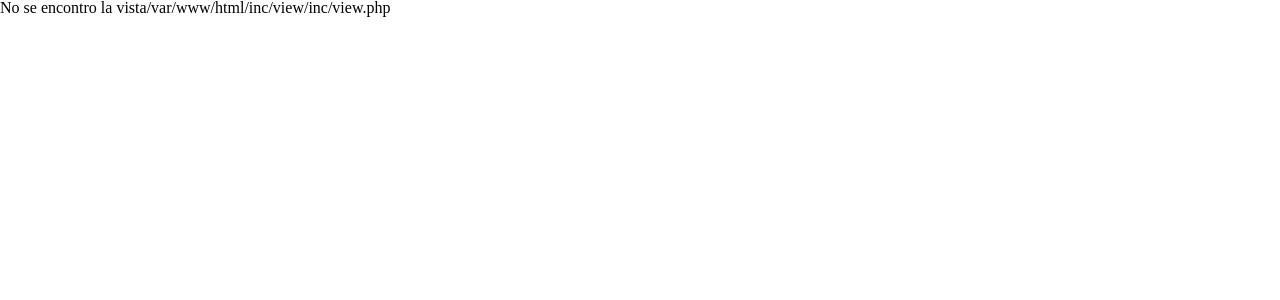
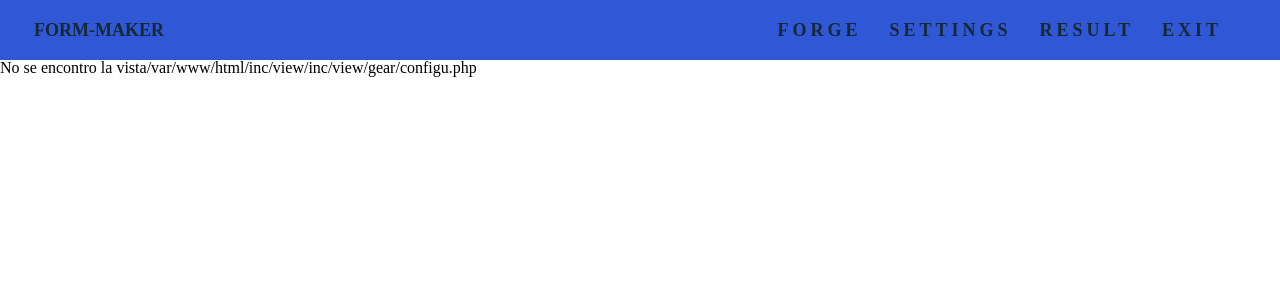
Before and after one commit to Isaac343/Neo_Maker, a PHP site: page /Neo_Maker/inc/view/gear/configu in a window 1280 px wide. Shown: the top 300 px of the page. Run offline with PHP 8.4, Linux system fonts and the light colour scheme; the visitor is signed in with stand-in values (Sample User, id 1).

Commit message:
Actualización
Navbar, login, sessions, anvil actualizados y corrección de errores

```diff
--- a/inc/request.php
+++ b/inc/request.php
@@ -7,7 +7,7 @@
     function __construct(){
       if (isset($_GET['url'])) {
         $route = filter_input(INPUT_GET, 'url', FILTER_SANITIZE_URL);
-        $route = explode('/', $route);
+        $route = explode('//', $route);
         $route = array_filter($route);
         if ($route[0] == 'index.php') {
           $this->section = 'login';
@@ -26,15 +26,15 @@
       }
     }
 
-    public function getSection(){
+    function getSection(){
 		return $this->section;
 	}
 
-		public function getPage(){
+	function getPage(){
 		return $this->page;
 	}
 
-		public function getArgument(){
+	function getArgument(){
 		return $this->argument;
 	}
   }
--- a/inc/router.php
+++ b/inc/router.php
@@ -1,8 +1,7 @@
 <?php
-  require_once 'request.php';
 	class Router{
 		function run(){
-      $request = new Request;
+            $request = new Request;
 			//Llamamos la pagina a mostrar
 			if ($request->getPage()){
 				$route = ROOT.'inc/view'.DS.$request->getSection().DS.$request->getPage().'.php';
@@ -10,9 +9,11 @@
 			else {
 				$route = ROOT.'inc/view'.DS.$request->getSection().'.php';
 			}
+
 			if(is_readable($route)){
 				require_once $route;
-			}else{
+			}
+            else{
 				echo 'No se encontro la vista'.$route;
 			}
 		}
--- a/inc/view/include/navbar.php
+++ b/inc/view/include/navbar.php
@@ -1,26 +1,17 @@
-<div class="superior_nav_bar">
-  <nav data-tabs class="bx--tabs" role="navigation">
-    <div class="bx--tabs-trigger" tabindex="0">
-      <a href="javascript:void(0)" class="bx--tabs-trigger-text" tabindex="-1"></a>
-      <svg width="10" height="5" viewBox="0 0 10 5" fill-rule="evenodd">
-        <path d="M10 0L5 5 0 0z"></path>
-      </svg>
+<nav>
+    <div class="bx--row">
+      <div class="bx--col-xs-4 ">
+          <div class="brand">
+              <a href="<?php echo URL; ?>">Form-maker</a>
+          </div>
+      </div>
+      <div class="bx--col-xs-8 ">
+          <ul>
+              <li><a href="forge">Forge</a></li>
+              <li><a href="configu">Settings</a></li>
+              <li><a href="results">Result</a></li>
+              <li><a href="logout">Exit</a></li>
+          </ul>
+      </div>
     </div>
-    <ul class="bx--tabs__nav bx--tabs__nav--hidden" role="tablist">
-      <li class="bx--tabs__nav-item bx--tabs__nav-item--selected" data-target=".tab-1" role="presentation">
-        <a id="tab-link-1" class="bx--tabs__nav-link" href="javascript:void(0)" role="tab" aria-controls="tab-panel-1" aria-selected="true">FORGE</a>
-      </li>
-      <li class="bx--tabs__nav-item" data-target=".tab-2" role="presentation">
-        <a id="tab-link-2" class="bx--tabs__nav-link" href="javascript:void(0)" role="tab" aria-controls="tab-panel-2" aria-selected="false">SETTINGS</a>
-      </li>
-      <li class="bx--tabs__nav-item" data-target=".tab-3" role="presentation">
-        <a id="tab-link-3" class="bx--tabs__nav-link" href="javascript:void(0)" role="tab" aria-controls="tab-panel-3" aria-selected="false">RESULTS</a>
-      </li>
-      <li class="bx--tabs__nav-item" data-target=".tab-4" role="presentation">
-        <a id="tab-link-4" class="bx--tabs__nav-link" href="logout" role="tab" aria-controls="tab-panel-4" aria-selected="false">EXIT</a>
-      </li>
-      </li>
-    </ul>
-  </nav>
-
-</div>
+</nav>
--- a/inc/view/logout.php
+++ b/inc/view/logout.php
@@ -1,5 +1,6 @@
 <?php
 	unset($_SESSION['username']);
+	unset($_SESSION['loggedin']);
 	session_destroy();
   header('Location: login')
 ?>
--- /dev/null
+++ b/inc/view/settings.php
@@ -0,0 +1,3 @@
+<?php
+
+?>
--- a/inc/view/template.php
+++ b/inc/view/template.php
@@ -2,23 +2,28 @@
 	$template = new Template();
 	class Template{
 		public function __construct(){
+			$request = new Request;
 ?>
 <!DOCTYPE html>
 <html>
   <head>
     <meta charset="utf-8">
     <title>FORM-MAKER</title>
-
     <link rel="stylesheet" href="<?php echo URL; ?>/src/css/carbon.css">
     <link rel="stylesheet" href="<?php echo URL; ?>/src/css/main.css">
   </head>
   <body>
+		<?php
+			if (isset($_GET['url']) and $_GET['url'] != 'login') {
+				sessionRequired();
+				include 'include/navbar.php';
+			}
+		?>
 <?php
     }
     public function __destruct(){
 ?>
-<h1></h1>
-<script src="<?php echo URL; ?>/src/js/archive.js" charset="utf-8"></script>
+		<script src="<?php echo URL; ?>/src/js/archive.js" charset="utf-8"></script>
   </body>
 </html>
 <?php
--- a/index.php
+++ b/index.php
@@ -10,6 +10,7 @@
 		  exit;
 		}
 	}
+	require_once 'inc/request.php';
 	require_once 'inc/router.php';
   	// Llamamos a la plantilla base de toda la plataforma
 	require_once 'inc/view/template.php';
--- a/src/css/main.css
+++ b/src/css/main.css
@@ -1,2 +1,2 @@
-body{background:#fff;color:#000;font-family:Dosis;height:100%}.sub_body{display:flex;justify-content:center;align-items:center;min-height:100vh}.login_container{text-align:center;height:300px;width:300px;margin-right:auto;margin-left:auto;margin-top:calc(50vh - 250px);margin-bottom:100px}body{background:#fff;color:#000;font-family:Dosis}.body_container{background:#eee}.superior_nav_bar{padding-left:calc(150vh - 150px);font-size:50px;background-color:#3057D5;border-radius:2px}.bx--tabs__nav-link{font-size:20px}.bx--tabs__nav-item:hover .bx--tabs__nav-link{color:white}.bx--tabs__nav-item--selected .bx--tabs__nav-link{color:white !important}.bx--tabs__nav-item--selected{color:white !important}.anvil_body{background-color:#eee;min-height:90vh}.side_bar_container{width:300px;border:solid;border-radius:5px;border-color:#3057D5}.bx--tag{font-size:18px}.configu_body{background-color:#eee;min-height:90vh}.results_body{background-color:#eee;min-height:90vh}
+body{background:#fff;color:#000;font-family:Dosis;height:100%}.sub_body{display:flex;justify-content:center;align-items:center;min-height:100vh}.login_container{text-align:center;height:300px;width:300px;margin-right:auto;margin-left:auto;margin-top:calc(50vh - 250px);margin-bottom:100px}body{background:#fff;color:#000;font-family:Dosis}.body_container{background:#eee}nav{background:#3057d5;height:60px}nav .bx--row{max-height:60px;margin:0 1.5rem}nav .brand{line-height:60px;vertical-align:middle}nav .brand a{color:#152935;font-size:18px;font-weight:700;text-transform:uppercase;text-decoration:none}nav .brand a:hover{color:#EEE}nav ul{float:right;line-height:60px;vertical-align:middle}nav ul li{display:inline;letter-spacing:.25em;margin-right:1.5rem;list-style:none}nav ul li a{color:#152935;font-size:18px;font-weight:700;text-transform:uppercase;text-decoration:none}nav ul li a:hover{color:#EEE}.anvil_body{background-color:#eee;min-height:90vh}.container{width:100%;height:580px;background-color:#868686}.configu_body{background-color:#eee;min-height:90vh}.results_body{background-color:#eee;min-height:90vh}
 /*# sourceMappingURL=main.css.map */
--- a/src/css/scss/anvil.scss
+++ b/src/css/scss/anvil.scss
@@ -2,12 +2,8 @@
   background-color: $second_background_color;
   min-height: 90vh;
 }
-.side_bar_container{
-  width: 300px;
-  border: solid;
-  border-radius: 5px;
-  border-color: $navbar_color;
+.container{
+    width: 100%;
+    height: 580px;
+    background-color: #868686;
 }
-.bx--tag{
-  font-size: 18px;
-}
--- a/src/css/scss/navbar.scss
+++ b/src/css/scss/navbar.scss
@@ -1,18 +1,47 @@
-.superior_nav_bar{
-  padding-left: calc(150vh - 150px);
-  font-size: 50px;
-  background-color: $navbar_color;
-  border-radius: 2px;
+nav{
+    background: #3057d5;
+    height: 60px;
+
+    .bx--row{
+        max-height: 60px;
+        margin: 0 1.5rem;
+    }
+    .brand{
+        line-height: 60px;
+        vertical-align: middle;
+        a{
+            color: #152935;
+            font-size: 18px;
+            font-weight: 700;
+            text-transform: uppercase;
+            text-decoration: none;
+            &:hover{
+                color: #EEE;
+            }
+        }
+    }
+    ul {
+        float: right;
+        line-height: 60px;
+        vertical-align: middle;
+        li {
+            display: inline;
+            letter-spacing: .25em;
+            margin-right: 1.5rem;
+            list-style: none;
+            a{
+                color: #152935;
+                font-size: 18px;
+                font-weight: 700;
+                text-transform: uppercase;
+                text-decoration: none;
+                &:hover{
+                    color: #EEE;
+                }
+                &:focus{
+
+                }
+            }
+        }
+    }
 }
-.bx--tabs__nav-link{
-  font-size: 20px;
-}
-.bx--tabs__nav-item:hover .bx--tabs__nav-link {
-  color: white;
-}
-.bx--tabs__nav-item--selected .bx--tabs__nav-link {
-  color: white !important;
-}
- .bx--tabs__nav-item--selected{
-  color: white !important;
-  }
```
Also changed, not shown: inc/view/forge.php (+2 -19 lines), inc/view/gear/anvil.php (+10 -3 lines), inc/view/gear/sidebar.php (+31 -14 lines), inc/view/login.php (+9 -2 lines), inc/view/configu.php (renamed from inc/view/gear/configu.php), inc/view/results.php (renamed from inc/view/gear/results.php), 1 other file. Lines whose indentation alone changed are shown as unchanged.
